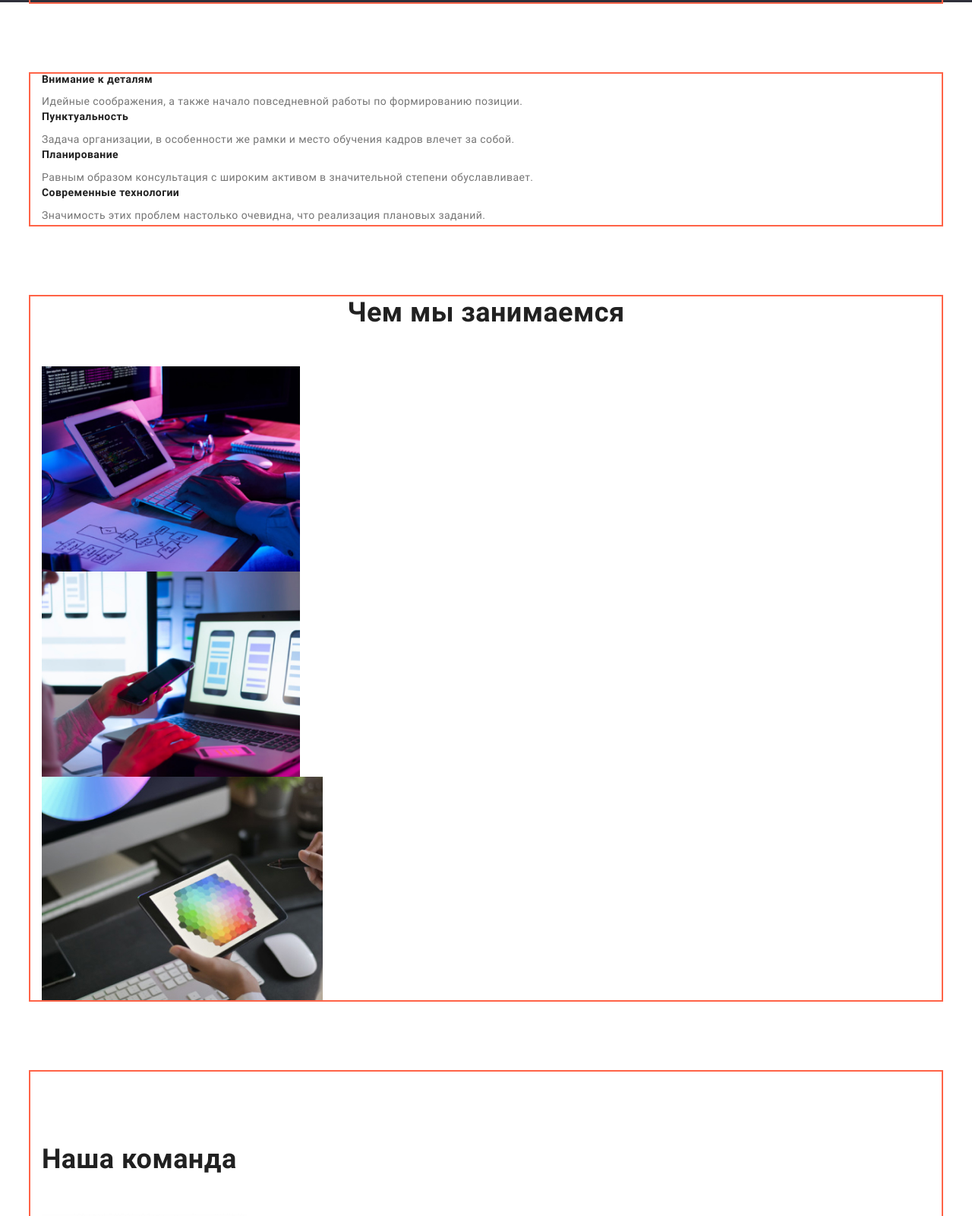
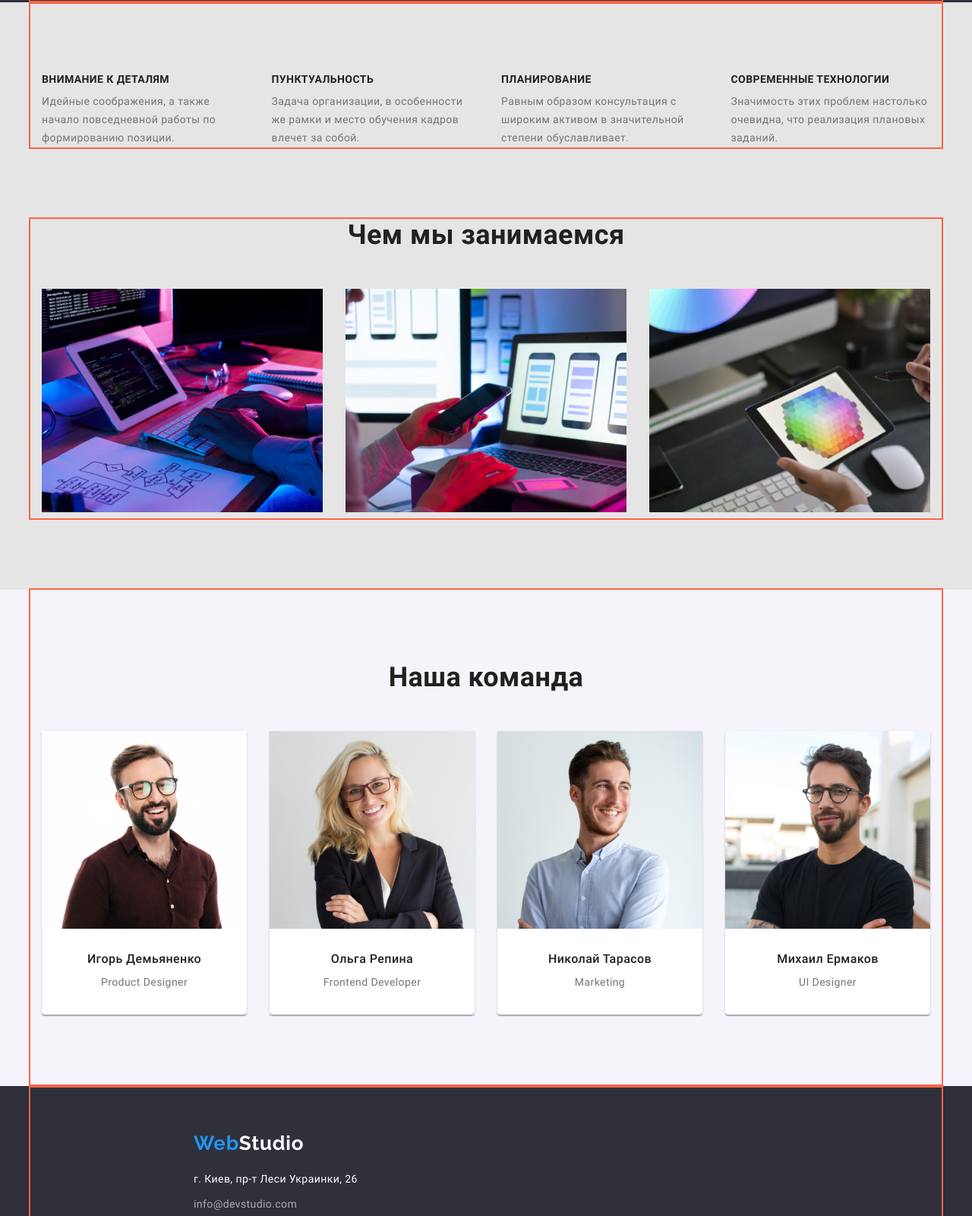
Before and after one commit to ElenVlass/goit-markup-hw-03, a plain HTML site: page index.html in a window 1280 px wide. Shown: the part 679-2279 px from the top of the page at 76% size. Drawn offline with nearby package versions, Linux system fonts and the light colour scheme.

Commit message:
complited box model

```diff
--- a/css/style.css
+++ b/css/style.css
@@ -86,6 +86,8 @@
   --dark-bgd-color: #2f303a;
   --hero-title-color: #ffffff;
   --contacts-text-color: rgba(255, 255, 255, 0.6);
+  --team-bg-color: #f5f4fa;
+  --work-bg-color: #e5e5e5;
 }
 
 html {
@@ -97,15 +99,13 @@ html {
   box-sizing: inherit;
 }
 
-/* преимущества и занятия background: #e5e5e5; */
-/*команда background: #f5f4fa;*/
-
 body {
   color: var(--primary-text-color);
   font-family: "Roboto", sans-serif;
   font-size: 14px;
   line-height: 1.71;
   letter-spacing: 0.03em;
+  background-color: var(--work-bg-color);
 }
 h1,
 h2,
@@ -121,7 +121,9 @@ img {
 address {
   font-style: normal;
 }
-
+header {
+  background-color: var(--hero-title-color);
+}
 .visually-hidden {
   position: absolute !important;
   clip: rect(1px 1px 1px 1px);
@@ -202,17 +204,18 @@ address {
   font-weight: 700;
   font-size: 14px;
   line-height: 1.14;
-  margin-top: 0;
+  margin-top: 94px;
   margin-bottom: 0;
 }
-.section-title.hero-title {
+.section-title.qualities {
   text-transform: uppercase;
 }
 
 .section-title.work,
-.team .section-title {
+.team.section-title {
   font-size: 36px;
   line-height: 1.17;
+  text-align: center;
 }
 .team .title,
 .works .title {
@@ -255,7 +258,11 @@ address {
 .logo-studio {
   color: var(--hero-title-color);
 }
+.section.team {
+  background-color: var(--team-bg-color);
+}
 
+}
 .address,
 .contacts {
   font-size: 14px;
@@ -300,9 +307,7 @@ address {
 .hero {
   text-align: center;
 }
-.list-item:first-child {
-  margin-top: 94px;
-}
+
 .qualities-item {
   margin-top: 10px;
   margin-bottom: 0;
@@ -312,8 +317,12 @@ address {
   margin-bottom: 50px;
   text-align: center;
 }
-.pictures:not(:last-child) {
-  padding-right: 30px;
+.pictures {
+  flex-basis: calc(100% / 3 - 30px);
+  align-items: stretch;
+}
+.pictures:not(:first-child) {
+  padding-left: 30px;
 }
 .section-title.team {
   margin-top: 94px;
@@ -323,14 +332,19 @@ address {
 .team .title {
   margin-top: 30px;
   margin-bottom: 10px;
+  text-align: center;
 }
 .position {
   margin-top: 0;
   margin-bottom: 0;
   padding-bottom: 30px;
+  text-align: center;
 }
 .list.team {
   padding-bottom: 94px;
+  display: flex;
+  margin-right: -30px;
+  flex-wrap: wrap;
 }
 .filter li {
   display: inline-block;
@@ -345,3 +359,30 @@ address {
 .menu {
   display: inline-flex;
 }
+.qualities-list {
+  display: flex;
+  flex-wrap: wrap;
+
+  justify-content: space-between;
+}
+.list-item {
+  flex-basis: calc(100% / 4 - 30px);
+}
+.img-container {
+  display: inline-flex;
+}
+.pictures {
+  flex-basis: auto;
+}
+.person-item {
+  margin-right: 30px;
+  flex-basis: calc(100% / 4 - 30px);
+  background: #ffffff;
+  box-shadow: 0px 1px 3px rgba(0, 0, 0, 0.12), 0px 1px 1px rgba(0, 0, 0, 0.14),
+    0px 2px 1px rgba(0, 0, 0, 0.2);
+  border-radius: 0px 0px 4px 4px;
+}
+.footer-container {
+  padding-left: 215px;
+  padding-top: 60px;
+}
--- a/index.html
+++ b/index.html
@@ -11,10 +11,10 @@
     <link rel="stylesheet" href="./css/style.css" />
   </head>
   <body>
-    <header">
+    <header>
       <div class="container header-container">
       <nav class="menu">
-        <a href="./main.html" class="logo link"><span class="logo-accent">Web</span>Studio</a>
+        <a href="./index.html" class="logo link"><span class="logo-accent">Web</span>Studio</a>
         <ul class="menu list">
           <li class="menu-item"><a href="./main.html" class="site-nav link current">Студия</a></li>
           <li class="menu-item"><a href="./portfolio.html" class="site-nav link">Портфолио</a></li>
@@ -41,30 +41,30 @@
       <section class="section">
         <div class="container">
           <h2 class="visually-hidden">Наши преимущества</h2>
-          <ul class="list">
+          <ul class="list qualities-list">
             <li class="list-item">
-              <h3 class="section-title">Внимание к деталям</h3>
+              <h3 class="section-title qualities">Внимание к деталям</h3>
               <p class="qualities-item">
                 Идейные соображения, а также начало повседневной работы по
                 формированию позиции.
               </p>
             </li>
             <li class="list-item">
-              <h3 class="section-title">Пунктуальность</h3>
+              <h3 class="section-title qualities">Пунктуальность</h3>
               <p class="qualities-item">
                 Задача организации, в особенности же рамки и место обучения кадров
                 влечет за собой.
               </p>
             </li>
             <li class="list-item">
-              <h3 class="section-title">Планирование</h3>
+              <h3 class="section-title qualities">Планирование</h3>
               <p class="qualities-item">
                 Равным образом консультация с широким активом в значительной
                 степени обуславливает.
               </p>
             </li>
             <li class="list-item">
-              <h3 class="section-title">Современные технологии</h3>
+              <h3 class="section-title qualities">Современные технологии</h3>
               <p class="qualities-item">
                 Значимость этих проблем настолько очевидна, что реализация
                 плановых заданий.
@@ -78,32 +78,35 @@
       <section class="section">
         <div class="container">
           <h2 class="section-title work">Чем мы занимаемся</h2>
-          <img class="pictures"
+         <ul class="list img-container">
+           <li class="pictures"><img
               src="./images/img1.jpg"
               alt="Процесс реализации заданного алгоритма"
               width="370"
               height="294"
-          />
-          <img class="pictures"
+            /></li>
+           <li class="pictures"><img
               src="./images/img2.jpg"
               alt="Синхронизация с гаджетами"
               width="370"
               height="294"
-          />
-          <img class="pictures"
+            /></li>
+           <li class="pictures"><img
               src="./images/img3.jpg"
               alt="Цветовая палитра"
               width="370"
               height="294"
-          />
+            /></li>
+         </ul>
+
         </div>
       </section>
 
       <section class="section team">
         <div class="container">
+             <h2 class="section-title team">Наша команда</h2>
            <ul class="list team">
-            <li>
-              <h2 class="section-title team">Наша команда</h2>
+            <li class="person-item">
               <img
                 src="./images/img4.jpg"
                 alt="Игорь Демьяненко"
@@ -113,7 +116,7 @@
               <h3 class="title">Игорь Демьяненко</h3>
               <p class="position" lang="en">Product Designer</p>
             </li>
-            <li>
+            <li class="person-item">
               <img
                 src="./images/img5.jpg"
                 alt="Ольга Репина"
@@ -123,7 +126,7 @@
               <h3 class="title">Ольга Репина</h3>
               <p class="position" lang="en">Frontend Developer</p>
             </li>
-            <li>
+            <li class="person-item">
               <img
                 src="./images/img6.jpg"
                 alt="Николай Тарасов"
@@ -133,7 +136,7 @@
               <h3 class="title">Николай Тарасов</h3>
               <p class="position" lang="en">Marketing</p>
             </li>
-            <li>
+            <li class="person-item">
               <img
                 src="./images/img7.jpg"
                 alt="Михаил Ермаков"
@@ -149,8 +152,8 @@
     </main>
 
     <footer class="dark-bg">
-      <div class="container">
-        <a href="./main.html" class="logo link"><span class="logo-accent">Web</span><span class="logo-studio">Studio</span></a>
+      <div class="container footer-container">
+        <a href="./index.html" class="logo link"><span class="logo-accent">Web</span><span class="logo-studio">Studio</span></a>
         <address id="Contacts">
           <p class="address">г. Киев, пр-т Леси Украинки, 26</p>
           <ul class="list">
```
Lines whose indentation alone changed are shown as unchanged.
